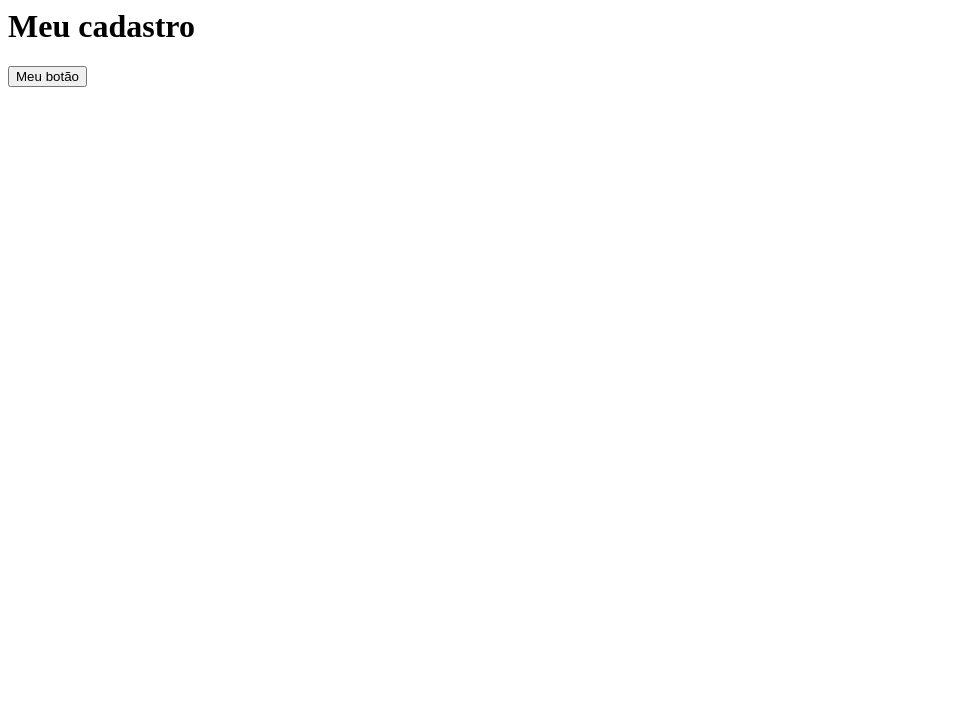
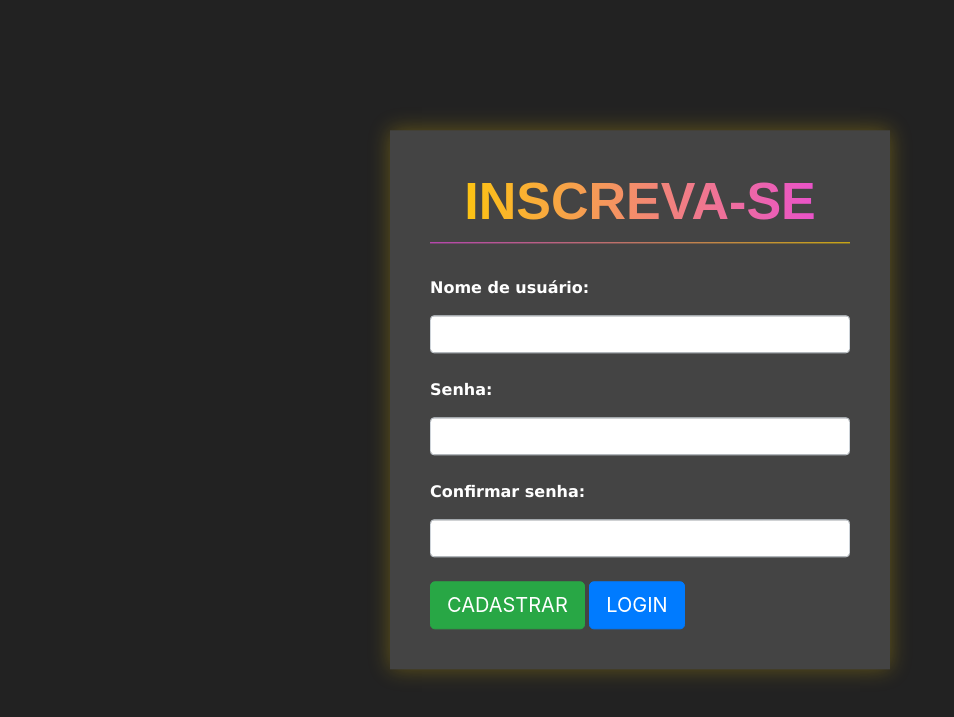
Before and after one commit to msjrdev/pystack-week-3.0, a Django app: template autenticacao/templates/cadastro.html in a window 1280 px wide. Shown: the top 717 px of the page, without its empty margins (0-954 px from the left). Run offline with Django 4.2, Linux system fonts and the light colour scheme; the template is opened without the code that fills it, so the values that code supplies are empty; parts of the project's set-up code (start-up, migrations or seed data) failed here and were passed over.

Commit message:
Aula 1 - Preparando a tela de cadastro

```diff
--- a/autenticacao/templates/cadastro.html
+++ b/autenticacao/templates/cadastro.html
@@ -1,3 +1,26 @@
-<h1>Meu cadastro</h1>
+{% extends 'base.html' %}
+{% load static %}
 
-<button>Meu botão</button>
+{% block 'head' %}
+<link rel="stylesheet" href="{% static 'autenticacao/css/cadastro.css' %}">
+{% endblock %}
+
+{% block 'body' %}
+<div class="box">
+    <form>
+        <h1 class="titulo font-degrade borda-bottom-degrade">INSCREVA-SE</h2>
+            <br>
+            <span class="span-descricao">Nome de usuário:</span>
+            <input type="text" class="form-control input-cadastro" name="username">
+            <br>
+            <span class="span-descricao">Senha:</span>
+            <input type="password" class="form-control input-cadastro" name="password">
+            <br>
+            <span class="span-descricao">Confirmar senha:</span>
+            <input type="password" class="form-control input-cadastro" name="confirm-password">
+            <br>
+            <input type="submit" value="CADASTRAR" class="btn btn-success btn-lg">
+            <a href="#" class="btn btn-primary btn-lg">LOGIN</a>
+    </form>
+</div>
+{% endblock %}
```
